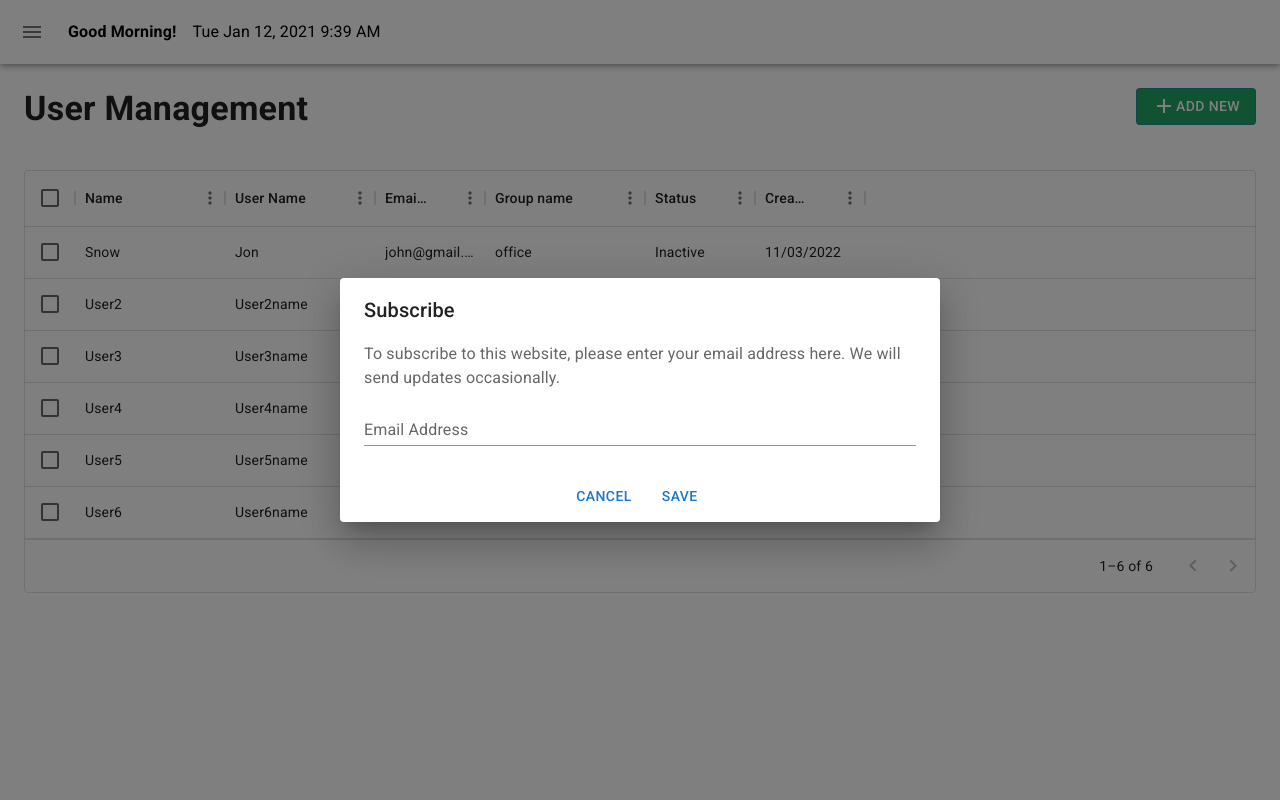
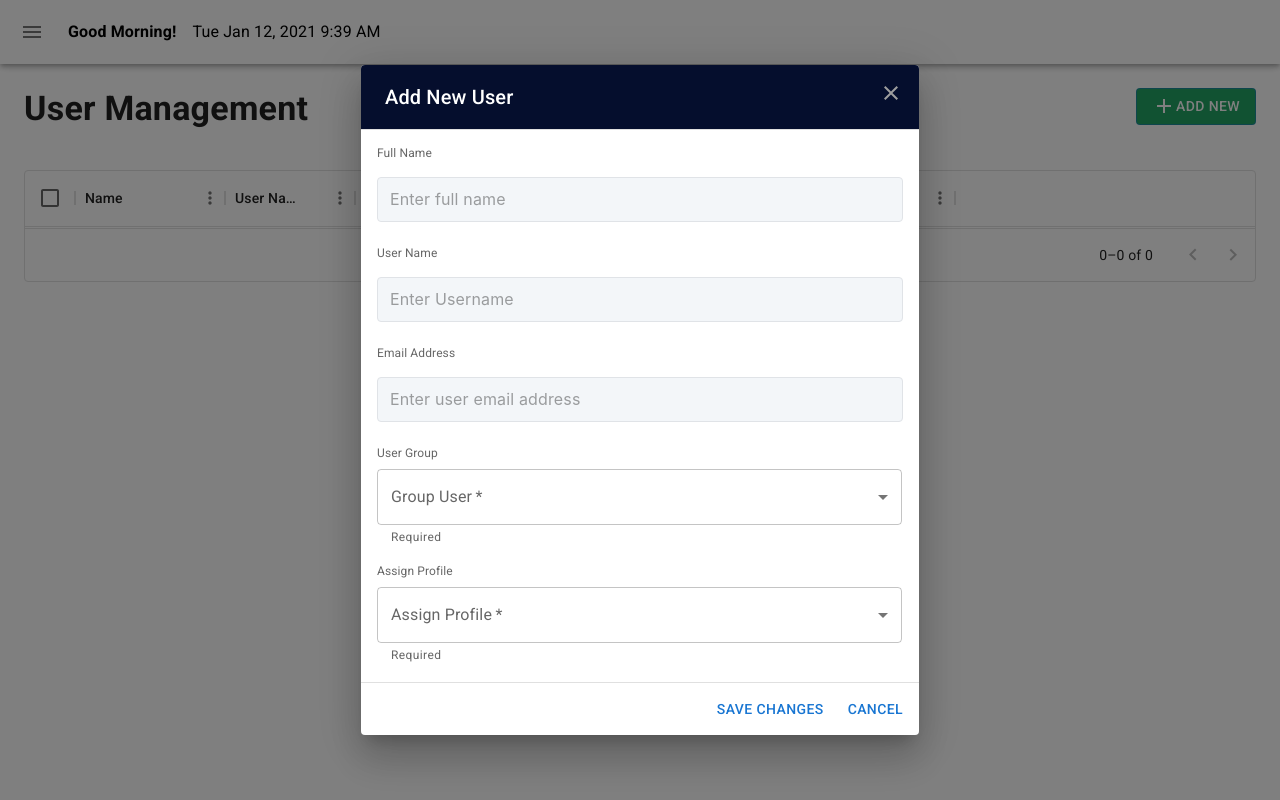
Before and after one commit to Price2/add-user, a React (Create React App) app: page / in a window 1280 px wide. Both pictures are taken after a click on the button "ADD NEW". Built offline with nearby package versions, Linux system fonts and the light colour scheme.

Commit message:
Added the add functionality

```diff
--- a/package.json
+++ b/package.json
@@ -10,6 +10,7 @@
     "@mui/material": "^5.13.4",
     "@mui/styled-engine-sc": "^5.12.0",
     "@mui/x-data-grid": "^6.7.0",
+    "@mui/x-data-grid-generator": "^6.7.0",
     "@testing-library/jest-dom": "^5.16.5",
     "@testing-library/react": "^13.4.0",
     "@testing-library/user-event": "^13.5.0",
--- a/src/components/Layout.js
+++ b/src/components/Layout.js
@@ -75,6 +75,8 @@ export default function PersistentDrawerLeft() {
   const theme = useTheme();
   const [open, setOpen] = React.useState(false);
   const [searchTerm, setSearchTerm] = React.useState("");
+  const [openForm, setOpenForm] = React.useState(false);
+  const [formData, setFormData] = React.useState([]);
 
   const handleChange = (event) => {
     setSearchTerm(event.target.value);
@@ -88,10 +90,14 @@ export default function PersistentDrawerLeft() {
     setOpen(false);
   };
 
-  const modalInputs = (data)=>{
-    console.log(data)
+  const toggleModal = () => {
+    setOpenForm(!openForm)
+    console.log("modal state: ", openForm)
   }
 
+  const submitModal = (data)=>{
+    setFormData( current => [...current, data])
+  }
   return (
     <Box sx={{ display: 'flex' }}>
       <CssBaseline />
@@ -144,7 +150,7 @@ export default function PersistentDrawerLeft() {
             {theme.direction === 'ltr' ? <ChevronLeftIcon /> : <ChevronRightIcon />}
           </IconButton>
         </DrawerHeader>
-        <img src={image} style={{ width: '60%', alignSelf: 'center' }} alt="Logo"/>
+        <img src={image} style={{ width: '60%', alignSelf: 'center' }} alt="Logo" />
 
 
         <TextField
@@ -182,9 +188,9 @@ export default function PersistentDrawerLeft() {
           </Button> */}
 
 
-          <ModalForm myfunc = {modalInputs}/>
+          <ModalForm toggleForm={toggleModal} submit={submitModal} formState= {openForm}/>
         </Box>
-        <DataGridTable/>
+        <DataGridTable data= {formData} />
       </Main>
     </Box>
   );
--- a/src/components/Modal.js
+++ b/src/components/Modal.js
@@ -1,52 +1,303 @@
 import * as React from 'react';
 import Button from '@mui/material/Button';
-import TextField from '@mui/material/TextField';
 import Dialog from '@mui/material/Dialog';
 import DialogActions from '@mui/material/DialogActions';
 import DialogContent from '@mui/material/DialogContent';
-import DialogContentText from '@mui/material/DialogContentText';
 import DialogTitle from '@mui/material/DialogTitle';
 import AddIcon from '@mui/icons-material/Add';
+import InputLabel from '@mui/material/InputLabel';
+import PropTypes from 'prop-types';
+import { styled } from '@mui/material/styles';
+import IconButton from '@mui/material/IconButton';
+import CloseIcon from '@mui/icons-material/Close';
+import InputBase from '@mui/material/InputBase';
+import { alpha } from '@mui/material/styles';
+import MenuItem from '@mui/material/MenuItem';
+import FormControl from '@mui/material/FormControl';
+import Select from '@mui/material/Select';
+import FormHelperText from '@mui/material/FormHelperText';
 
-export default function ModalForm(props) {
-  const [open, setOpen] = React.useState(false);
 
-  const handleClickOpen = () => {
-    setOpen(true);
+
+
+const BootstrapDialog = styled(Dialog)(({ theme }) => ({
+  '& .MuiDialogContent-root': {
+    padding: theme.spacing(2),
+  },
+  '& .MuiDialogActions-root': {
+    padding: theme.spacing(1),
+  },
+}));
+
+const BootstrapInput = styled(InputBase)(({ theme }) => ({
+  'label + &': {
+    marginTop: theme.spacing(1),
+    marginBottom: theme.spacing(3)
+  },
+  '& .MuiInputBase-input': {
+    borderRadius: 4,
+    position: 'relative',
+    backgroundColor: theme.palette.mode === 'light' ? '#F3F6F9' : '#1A2027',
+    border: '1px solid',
+    borderColor: theme.palette.mode === 'light' ? '#E0E3E7' : '#2D3843',
+    fontSize: 16,
+    width: 500,
+    maxWidth: '100%',
+    padding: '10px 12px',
+    transition: theme.transitions.create([
+      'border-color',
+      'background-color',
+      'box-shadow',
+    ]),
+    // Use the system font instead of the default Roboto font.
+    fontFamily: [
+      '-apple-system',
+      'BlinkMacSystemFont',
+      '"Segoe UI"',
+      'Roboto',
+      '"Helvetica Neue"',
+      'Arial',
+      'sans-serif',
+      '"Apple Color Emoji"',
+      '"Segoe UI Emoji"',
+      '"Segoe UI Symbol"',
+    ].join(','),
+    '&:focus': {
+      boxShadow: `${alpha(theme.palette.primary.main, 0.25)} 0 0 0 0.2rem`,
+      borderColor: theme.palette.primary.main,
+    },
+  },
+}));
+
+
+function BootstrapDialogTitle(props) {
+  const { children, onClose, ...other } = props;
+
+  return (
+    <DialogTitle sx={{ m: 0, p: 2 }} {...other}>
+      {children}
+      {onClose ? (
+        <IconButton
+          aria-label="close"
+          onClick={onClose}
+          sx={{
+            position: 'absolute',
+            right: 8,
+            top: 8,
+            color: (theme) => theme.palette.grey[500],
+          }}
+        >
+          <CloseIcon />
+        </IconButton>
+      ) : null}
+    </DialogTitle>
+  );
+}
+
+BootstrapDialogTitle.propTypes = {
+  children: PropTypes.node,
+  onClose: PropTypes.func.isRequired,
+};
+
+
+
+export default function ModalForm({ toggleForm, formState, submit }) {
+  const [fullname, setFullName] = React.useState("");
+  const [username, setUserName] = React.useState("");
+  const [email, setEmail] = React.useState("");
+  const [group, setGroup] = React.useState([]);
+  const [assignprofile, setAssignProfile] = React.useState([]);
+
+
+
+
+  const handleFullName = (e) =>{
+    setFullName(e.target.value)
+  }
+
+  const handleUserName = (e) =>{
+    setUserName(e.target.value)
+  }
+
+  const handleEmail = (e) =>{
+    setEmail(e.target.value)
+  }
+
+  const handleGroup = (e) => {
+    setGroup(e.target.value)
+  }
+
+  const handleProfile = (e) => {
+    setAssignProfile(e.target.value)
+  }
+
+  const handleClose = () => {
+    console.log("Form Data: ", )
+    toggleForm()
   };
 
-  const handleClose = () => {
-    setOpen(false);
-    props.myfunc('data')
-  };
+  const handleSubmit = ()=>{
+    const form_obj ={
+      full_name: fullname,
+      user_name: username,
+      e_mail: email,
+      group: group,
+      assignprofile: assignprofile
+    }
+    toggleForm()
+    submit(form_obj)
+  }
+
 
   return (
     <div>
-      <Button sx={{ backgroundColor: '#22a565', color:'white' }} variant="outlined" onClick={handleClickOpen}>
-      <AddIcon />Add New
+      <Button sx={{ backgroundColor: '#22a565', color: 'white' }} variant="outlined" onClick={handleClose}>
+        <AddIcon />Add New
       </Button>
-      <Dialog open={open} >
-        <DialogTitle>Subscribe</DialogTitle>
-        <DialogContent>
-          <DialogContentText>
-            To subscribe to this website, please enter your email address here. We
-            will send updates occasionally.
-          </DialogContentText>
-          <TextField
-            autoFocus
-            margin="dense"
-            id="name"
-            label="Email Address"
-            type="email"
-            fullWidth
-            variant="standard"
-          />
+      <BootstrapDialog
+        onClose={handleClose}
+        aria-labelledby="customized-dialog-title"
+        open={formState}
+      >
+        <BootstrapDialogTitle sx={{ backgroundColor: "#050e2d", color: "white" }} id="customized-dialog-title" onClose={handleClose}>
+          Add New User
+        </BootstrapDialogTitle>
+        <DialogContent dividers>
+          <InputLabel shrink htmlFor="bootstrap-input">
+            Full Name
+          </InputLabel>
+          <BootstrapInput value={fullname}  onChange={handleFullName} required error label="Error" placeholder="Enter full name" id="fullname-input" helpertext="Incorrect entry." />
+
+          <InputLabel shrink htmlFor="userName-input">
+            User Name
+          </InputLabel>
+          <BootstrapInput value={username}  onChange={handleUserName} error placeholder='Enter Username' label="Error" id="userName-input" helpertext="Incorrect entry." />
+
+          <InputLabel shrink htmlFor="email-input">
+            Email Address
+          </InputLabel>
+          <BootstrapInput value={email}  onChange={handleEmail} error placeholder='Enter user email address' label="Error" id="email-input" helpertext="Incorrect entry." />
+
+          <InputLabel shrink htmlFor="user-group">
+            User Group
+          </InputLabel>
+
+          <FormControl required sx={{ mt: 0, minWidth: 525 }}>
+            <InputLabel id="user-group-label">Group User</InputLabel>
+            <Select
+              labelId="user-group-required-label"
+              id="user-group-required"
+              value={group}
+              label="User Group *"
+              onChange={handleGroup}
+            >
+              <MenuItem value="">
+                <em>None</em>
+              </MenuItem>
+              <MenuItem value={'Active'}>Active</MenuItem>
+              <MenuItem value={'Inactive'}>Inactive</MenuItem>
+              <MenuItem value={'Locked'}>Locked</MenuItem>
+            </Select>
+            <FormHelperText>Required</FormHelperText>
+          </FormControl>
+
+
+          <InputLabel sx={{ mt: 2}} shrink htmlFor="assign-profile">
+            Assign Profile
+          </InputLabel>
+          <FormControl required sx={{ mt: 0, minWidth: 525 }}>
+            <InputLabel id="assign-profile">Assign Profile</InputLabel>
+            <Select
+              labelId="assign-profile-required-label"
+              id="assign-profile-required"
+              value={assignprofile}
+              label="User Group *"
+              onChange={handleProfile}
+            >
+              <MenuItem value="">
+                <em>None</em>
+              </MenuItem>
+              <MenuItem value={'profile1'}>profile1</MenuItem>
+              <MenuItem value={'profile2'}>profile2</MenuItem>
+              <MenuItem value={'profile3'}>profile3</MenuItem>
+            </Select>
+            <FormHelperText>Required</FormHelperText>
+          </FormControl>
+
+
         </DialogContent>
-        <DialogActions sx={{display: 'flex', justifyContent:'center'}}>
-          <Button onClick={handleClose}>Cancel</Button>
-          <Button onClick={handleClose}>Save</Button>
+        <DialogActions>
+          <Button autoFocus onClick={handleSubmit}>
+            Save changes
+          </Button>
+          <Button autoFocus onClick={handleClose}>
+            Cancel
+          </Button>
         </DialogActions>
-      </Dialog>
+      </BootstrapDialog>
     </div>
   );
 }
+
+  // const [open, setOpen] = React.useState(false);
+  // const [email, setEmail] = React.useState("")
+
+  // const handleClickOpen = () => {
+  //   setOpen(true);
+  // };
+
+  // // const handleClose = () => {
+  // //   setOpen(false);
+  // // };
+  // const handleClose = () => {
+  //   toggleForm()
+  // }
+  // const emailInp = (e) => {
+  //   console.log("Email ", e.target.value)
+  //   setEmail(e.target.value)
+  // }
+
+  // return (
+  //   <div>
+  //     <Button sx={{ backgroundColor: '#22a565', color: 'white' }} variant="outlined" onClick={handleClose}>
+  //       <AddIcon />Add New
+  //     </Button>
+  //     <Dialog open={formState} >
+  //       <DialogTitle>Subscribe</DialogTitle>
+  //       <DialogContent>
+  //         <DialogContentText>
+  //           To subscribe to this website, please enter your email address here. We
+  //           will send updates occasionally.
+  //         </DialogContentText>
+  //         <TextField
+  //           autoFocus
+  //           error
+  //           margin="dense"
+  //           id="name"
+  //           label="Email Address"
+  //           type="email"
+  //           fullWidth
+  //           variant="standard"
+  //           helperText="Incorrect entry."
+  //           value={email}
+  //           onChange={emailInp}
+  //         />
+  //         <InputLabel htmlFor="input-with-icon-adornment">
+  //           With a start adornment
+  //         </InputLabel>
+  //         <Input
+  //           id="input-with-icon-adornment"
+  //           startAdornment={
+  //             <InputAdornment position="start">
+  //               <AccountCircle />
+  //             </InputAdornment>
+  //           }
+  //         />
+  //       </DialogContent>
+  //       <DialogActions sx={{ display: 'flex', justifyContent: 'center' }}>
+  //         <Button onClick={handleClose}>Cancel</Button>
+  //         <Button onClick={handleClose}>Save</Button>
+  //       </DialogActions>
+  //     </Dialog>
+  //   </div>
+  // );
--- a/src/components/Table.js
+++ b/src/components/Table.js
@@ -1,69 +1,75 @@
 import * as React from 'react';
 import Box from '@mui/material/Box';
 import { DataGrid } from '@mui/x-data-grid';
+import { useMovieData } from '@mui/x-data-grid-generator';
 
 const columns = [
 //   { field: 'id', headerName: 'ID', width: 90 },
   {
-    field: 'Name',
+    field: 'full_name',
     headerName: 'Name',
     width: 150,
-    editable: true,
+    editable: false,
   },
   {
-    field: 'Username',
+    field: 'user_name',
     headerName: 'User Name',
-    width: 150,
-    editable: true,
+    width: 130,
+    editable: false,
   },
   {
-    field: 'email',
+    field: 'e_mail',
     headerName: 'Email Address',
     type: 'email',
-    width: 110,
-    editable: true,
+    width: 140,
+    editable: false,
   },
   {
-    field: 'Group',
+    field: 'group',
     headerName: 'Group name',
-    description: 'This column has a value getter and is not sortable.',
+    type: 'string',
     sortable: false,
-    width: 160,
-    valueGetter: (params) =>
-      `${params.row.Group || ''} ${params.row.lastName || ''}`,
+    width: 130,
   },
   {
-    field: 'Status',
+    field: 'assignprofile',
     headerName: 'Status',
     type: 'string',
     width: 110,
-    editable: true,
+    editable: false,
   },
   {
     field: 'CreatedOn',
     headerName: 'Created On',
     type: 'string',
-    width: 110,
-    editable: true,
+    width: 220,
+    editable: false,
+    valueGetter: (params) => new Date().toLocaleString() + ""
   },
 ];
 
 const rows = [
-  { id: 1, Name: 'Snow', Username: 'Jon', email: 'john@gmail.com' , Group:'office', Status:'Inactive', CreatedOn:'11/03/2022'},
-  { id: 2, Name: 'User2', Username: 'User2name', email: 'john@gmail.com' , Group:'office', Status:'Inactive', CreatedOn:'11/03/2022' },
-  { id: 3, Name: 'User3', Username: 'User3name', email: 'john@gmail.com' , Group:'office', Status:'Inactive', CreatedOn:'11/03/2022' },
-  { id: 4, Name: 'User4', Username: 'User4name', email: 'john@gmail.com' , Group:'office', Status:'Inactive', CreatedOn:'11/03/2022' },
-  { id: 5, Name: 'User5', Username: 'User5name', email: 'john@gmail.com' , Group:'office', Status:'Inactive', CreatedOn:'11/03/2022' },
-  { id: 6, Name: 'User6', Username: 'User6name', email: 'john@gmail.com' , Group:'office', Status:'Inactive', CreatedOn:'11/03/2022' },
+  // { id: 1, Name: 'Snow', Username: 'Jon', email: 'john@gmail.com' , Group:'office', Status:'Inactive', CreatedOn:'11/03/2022'},
+  // { id: 2, Name: 'User2', Username: 'User2name', email: 'john@gmail.com' , Group:'office', Status:'Inactive', CreatedOn:'11/03/2022' },
+  // { id: 3, Name: 'User3', Username: 'User3name', email: 'john@gmail.com' , Group:'office', Status:'Inactive', CreatedOn:'11/03/2022' },
+  // { id: 4, Name: 'User4', Username: 'User4name', email: 'john@gmail.com' , Group:'office', Status:'Inactive', CreatedOn:'11/03/2022' },
+  // { id: 5, Name: 'User5', Username: 'User5name', email: 'john@gmail.com' , Group:'office', Status:'Inactive', CreatedOn:'11/03/2022' },
+  // { id: 6, Name: 'User6', Username: 'User6name', email: 'john@gmail.com' , Group:'office', Status:'Inactive', CreatedOn:'11/03/2022' },
 
 ];
 
-export default function DataGridTable() {
+export default function DataGridTable({data}) {
+
+  const handleRowClick = (params) => {
+    console.log('Movie' +JSON.stringify(params.row)+' clicked');
+  };
+  console.log("data received: ", data)
   return (
     <Box sx={{ height: 'fit-content', width: '100%', mt:5 }}>
       <DataGrid
-        rows={rows}
+        rows={data}
         columns={columns}
+        getRowId={(row) =>  row.full_name + row.user_name}
         initialState={{
           pagination: {
             paginationModel: {
@@ -74,7 +80,7 @@ export default function DataGridTable() {
         pageSizeOptions={[100]}
         checkboxSelection
         disableRowSelectionOnClick
-        // onRowClick={handleEvent} {...other}
+        onRowClick={handleRowClick}
       />
     </Box>
   );
```
Also changed, not shown: 1 other file (tests, documents, lock files or other folders).
